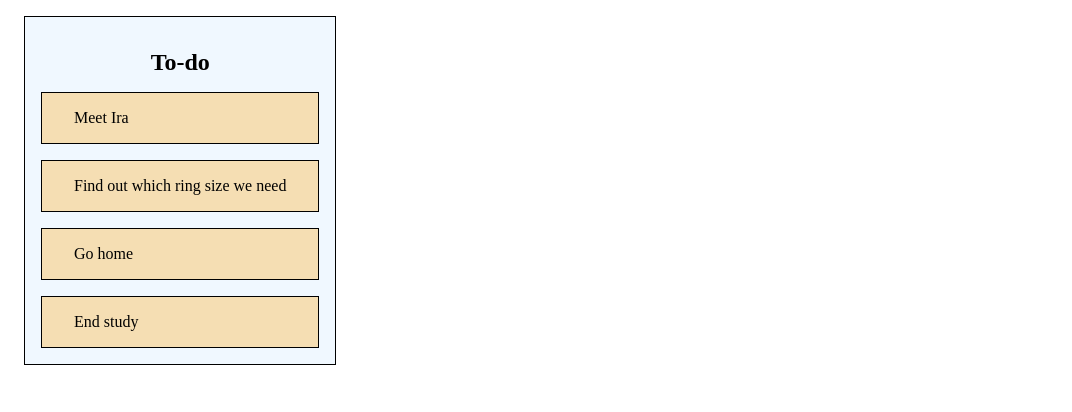
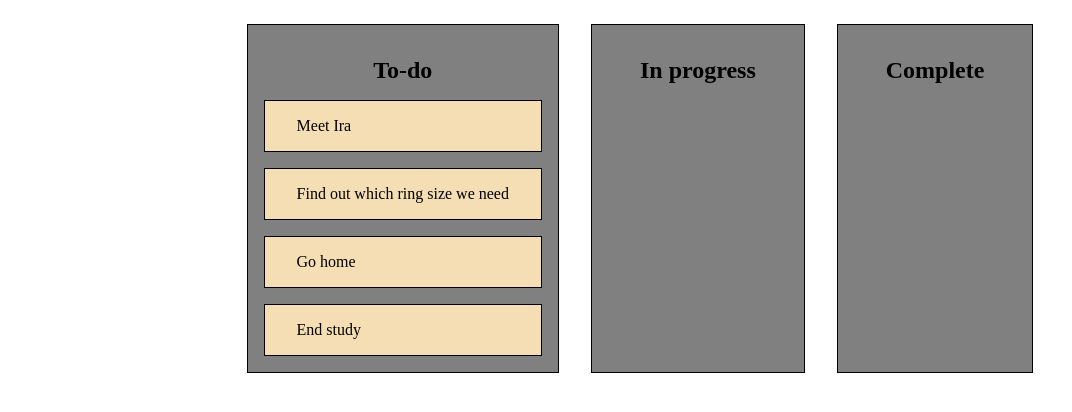
Before and after one commit to YevheniiKisel/kanban_react, a React (Vite) app: page / in a window 1280 px wide. Shown: the top 412 px of the page, without its empty margins (0-1072 px from the left). Built offline with nearby package versions, Linux system fonts and the light colour scheme.

Commit message:
implemented dndn feature for columns, performance optimization

```diff
--- a/src/App.tsx
+++ b/src/App.tsx
@@ -1,18 +1,17 @@
-import { FC, useState } from "react";
+import { FC, memo, useMemo, useState } from "react";
 import DragColumn from "./components/DragColumn";
-import { initialData } from "./initialData";
+import { Column, initialData, Task } from "./initialData";
 import { Data } from "./initialData";
-import { DragDropContext, DropResult } from "react-beautiful-dnd";
+import { DragDropContext, DropResult, Droppable } from "react-beautiful-dnd";
+import styled from "styled-components";
 
 const App: FC = () => {
   const [data, setData] = useState<Data>(initialData);
 
   //Task of that handler is to put a draggable element into right position inside dropped column's property "tasksIds" in order to implement tasks' sequince change
   function onDragEnd(result: DropResult): void {
-    const { draggableId, source, destination } = result;
-    console.log(
-      `draggableId: ${draggableId}, source: ${source}, destination: ${destination}`
-    );
+    const { draggableId, source, destination, type } = result;
+
     //Check if destination isn't null or undefined (dropped to nowhere)
     if (!destination) {
       return;
@@ -26,15 +25,37 @@ const App: FC = () => {
       return;
     }
 
-    //Get a droppable column object for mutation without direct state change
-    const column = data.columns[source.droppableId];
-    const newTasksIds = Array.from(column.taskIds);
+    //If user dragging columns
+    if (type === "column") {
+      //Get a columnOrder array from state without direct manipulation on state
+      const newColumnArray = Array.from(data.columnOrder);
+      //Delete element from it's start position
+      newColumnArray.splice(source.index, 1);
+      //Paste element at it's end position
+      newColumnArray.splice(destination.index, 0, draggableId);
+
+      //Cast a new updated state
+      const newState = {
+        ...data,
+        columnOrder: newColumnArray,
+      };
+
+      //Update a state
+      setData(newState);
+    } else if (type === "task") {
+      //Get a start column and finish column objects for manipulation without direct state change
+      const columnStart = data.columns[source.droppableId];
+      const columnFinish = data.columns[destination.droppableId];
+
+      //If DND has accureed in the same column ->
+      if (columnStart === columnFinish) {
+        const newTasksIds = Array.from(columnFinish.taskIds);
 
         //Swich place of dragged element, and update column obejct
         newTasksIds.splice(source.index, 1);
         newTasksIds.splice(destination.index, 0, draggableId);
         const newColumn = {
-      ...column,
+          ...columnFinish,
           taskIds: newTasksIds,
         };
 
@@ -48,18 +69,87 @@ const App: FC = () => {
         };
 
         setData(newState);
+        return;
+      } else {
+        const columnStartTasksIds = Array.from(columnStart.taskIds);
+        const columnFinishTasksIds = Array.from(columnFinish.taskIds);
+
+        //Get dragged element from start column object and move it inside finish column object
+        columnStartTasksIds.splice(source.index, 1);
+        columnFinishTasksIds.splice(destination.index, 0, draggableId);
+
+        //Generate a new objects to update startColumn and finishColumn
+        const newColumnStart = {
+          ...columnStart,
+          taskIds: columnStartTasksIds,
+        };
+        const newColumnFinish = {
+          ...columnFinish,
+          taskIds: columnFinishTasksIds,
+        };
+
+        //Construct an object for state update
+        const newState = {
+          ...data,
+          columns: {
+            ...data.columns,
+            [newColumnStart.id]: newColumnStart,
+            [newColumnFinish.id]: newColumnFinish,
+          },
+        };
+
+        //Update state
+        setData(newState);
+        return;
+      }
+    }
   }
 
   return (
     <DragDropContext onDragEnd={onDragEnd}>
-      {data.columnOrder.map((columnId) => {
+      <Droppable droppableId="all-columns" direction="horizontal" type="column">
+        {(provided) => (
+          <Container {...provided.droppableProps} ref={provided.innerRef}>
+            {data.columnOrder.map((columnId, index) => {
               const column = data.columns[columnId];
-        const tasks = column.taskIds.map((taskId) => data.tasks[taskId]);
 
-        return <DragColumn key={columnId} column={column} tasks={tasks} />;
+              return (
+                <InnerList
+                  key={columnId}
+                  column={column}
+                  tasksMap={data.tasks}
+                  index={index}
+                />
+              );
             })}
+            {provided.placeholder}
+          </Container>
+        )}
+      </Droppable>
     </DragDropContext>
   );
 };
 
 export default App;
+
+const InnerList: FC<InnerListProps> = memo(({ column, tasksMap, index }) => {
+  const mappedColumns = useMemo(() => {
+    const tasks: Task[] = column.taskIds.map((taskId) => tasksMap[taskId]);
+    return <DragColumn column={column} tasks={tasks} index={index} />;
+  }, [column, tasksMap, index]);
+
+  return <>{mappedColumns}</>;
+});
+
+interface InnerListProps {
+  column: Column;
+  tasksMap: Record<string, Task>;
+  index: number;
+}
+
+const Container = styled.div`
+  display: flex;
+  flex-direction: row;
+  flex-wrap: wrap;
+  justify-content: center;
+`;
--- a/src/components/DragColumn.tsx
+++ b/src/components/DragColumn.tsx
@@ -1,8 +1,55 @@
-import { FC } from "react";
+import { FC, memo, useMemo } from "react";
 import { Task, Column } from "../initialData";
 import { styled } from "styled-components";
 import DragTask from "./Task";
-import { Droppable } from "react-beautiful-dnd";
+import { Droppable, Draggable } from "react-beautiful-dnd";
+
+const DragColumn: FC<DragColumnProps> = ({ column, tasks, index }) => {
+  return (
+    <Draggable draggableId={column.id} index={index}>
+      {(provided) => (
+        <Container
+          ref={provided.innerRef}
+          {...provided.dragHandleProps}
+          {...provided.draggableProps}
+        >
+          <Title>{column.title}</Title>
+          <Droppable droppableId={column.id} type="task">
+            {(provided, snapshot) => (
+              <TaskList
+                ref={provided.innerRef}
+                {...provided.droppableProps}
+                $isDraggingOver={snapshot.isDraggingOver}
+              >
+                <InnerList tasks={tasks} />
+                {provided.placeholder}
+              </TaskList>
+            )}
+          </Droppable>
+        </Container>
+      )}
+    </Draggable>
+  );
+};
+
+const InnerList: FC<{ tasks: Task[] }> = memo(({ tasks }) => {
+
+  const mappedTasks = useMemo(() => {
+    return (
+      tasks.map((task, index) => {
+        return <DragTask key={task.id} task={task} index={index} />
+      })
+    )
+  }, [tasks])
+
+  return (
+    <>{mappedTasks}</>
+  )
+
+});
+
+
+export default DragColumn;
 
 const Container = styled.div`
   display: flex;
@@ -10,10 +57,11 @@ const Container = styled.div`
   flex-wrap: wrap;
   align-content: center;
   justify-content: space-between;
-  background-color: aliceblue;
+  background-color: grey;
   margin: 1rem;
   border: 1px solid black;
   width: fit-content;
+  max-width: 350px;
   padding: 1rem;
 `;
 const Title = styled.h3`
@@ -25,39 +73,18 @@ const Title = styled.h3`
 const TaskList = styled.div`
   display: flex;
   flex-wrap: wrap;
+  flex-grow: 1;
   flex-direction: column;
-  justify-content: space-between;
+  justify-content: start;
   align-content: center;
   text-align: start;
+  background-color: ${(props) => (props.$isDraggingOver ? "green" : "inherit")};
+  transition: background-color 0.2s ease-in-out;
+  min-height: 200px;
 `;
 
 type DragColumnProps = {
   column: Column;
   tasks: Task[];
+  index: number;
 };
-
-const DragColumn: FC<DragColumnProps> = ({ column, tasks }) => {
-  return (
-    <Container>
-      <Title>{column.title}</Title>
-      <Droppable droppableId={column.id}>
-        {(provided) => (
-          <TaskList ref={provided.innerRef} {...provided.droppableProps}>
-            {tasks.map((task, index) => {
-              return (
-                <DragTask
-                  key={task.id}
-                  task = {task}
-                  index={index}
-                />
-              );
-            })}
-            {provided.placeholder}
-          </TaskList>
-        )}
-      </Droppable>
-    </Container>
-  );
-};
-
-export default DragColumn;
--- a/src/components/Task.tsx
+++ b/src/components/Task.tsx
@@ -3,31 +3,15 @@ import { styled } from "styled-components";
 import { Draggable } from "react-beautiful-dnd";
 import { Task } from "../initialData";
 
-
-const Container = styled.div`
-  padding: 1rem 2rem;
-  margin-bottom: 1rem;
-  border: 1px solid black;
-  background-color: wheat;
-  &:last-child {
-    margin-bottom: 0;
-  }
-
-`;
-
-type TaskProps = {
-  task: Task;
-  index: number;
-};
-
 const DragTask: FC<TaskProps> = ({ task, index }) => {
   return (
     <Draggable draggableId={task.id} index={index}>
-      {(provided) => (
+      {(provided, snapshot) => (
         <Container
           ref={provided.innerRef}
           {...provided.dragHandleProps}
           {...provided.draggableProps}
+          $isDragging={snapshot.isDragging}
         >
           {task.content}
         </Container>
@@ -37,3 +21,20 @@ const DragTask: FC<TaskProps> = ({ task, index }) => {
 };
 
 export default DragTask;
+
+
+const Container = styled.div`
+  padding: 1rem 2rem;
+  margin-bottom: 1rem;
+  border: 1px solid black;
+  background-color: ${(props) => (props.$isDragging ? "skyblue" : "wheat")};
+  transition: background-color 0.1s ease;
+  &:last-child {
+    margin-bottom: 0;
+  }
+`;
+
+type TaskProps = {
+  task: Task;
+  index: number;
+};
--- a/src/initialData.tsx
+++ b/src/initialData.tsx
@@ -11,8 +11,18 @@ export const initialData: Data = {
       title: 'To-do',
       taskIds: ['task-1', 'task-2', 'task-3', 'task-4']
     },
+    'column-2': {
+      id: 'column-2',
+      title: 'In progress',
+      taskIds: []
+    },
+    'column-3': {
+      id: 'column-3',
+      title: 'Complete',
+      taskIds: []
+    },
   },
-  columnOrder: ['column-1']
+  columnOrder: ['column-1', 'column-2', 'column-3',]
 }
 
 export type Task = {
```
Lines whose indentation alone changed are shown as unchanged.
